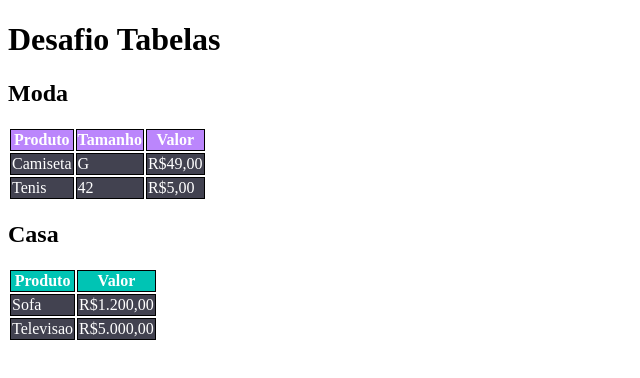
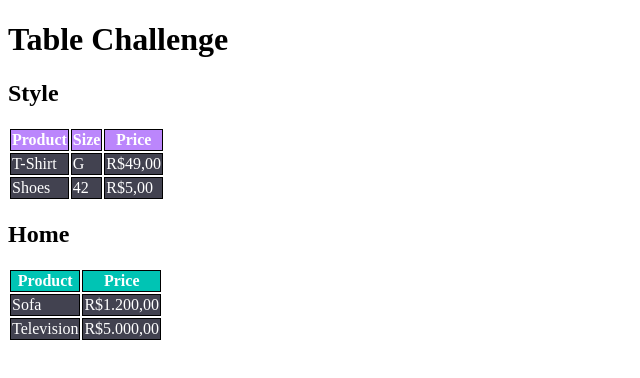
Before and after one commit to andreyvargasf/table-class---new, a plain HTML site: page index.html in a window 1280 px wide. Shown: the whole page, without its empty margins (0-640 px from the left). Drawn offline with Linux system fonts and the light colour scheme.

Commit message:
Added an git ignore archive as test Added a readme archive as test Translated some informations from Portuguese to English at index.html

```diff
--- a/index.html
+++ b/index.html
@@ -4,31 +4,31 @@
 <head>
     <meta charset="UTF-8">
     <meta name="viewport" content="width=device-width, initial-scale=1.0">
-    <title>Desafio Tabelas</title>
+    <title>Table Challenge</title>
     <link rel="stylesheet" href="style.css">
 </head>
 
 <body>
 
-    <h1>Desafio Tabelas</h1>
+    <h1>Table Challenge</h1>
 
-    <h2>Moda</h2>
+    <h2>Style</h2>
     <table class="tabela-1 tabelas">
         <tr>
-            <th>Produto</th>
-            <th>Tamanho</th>
-            <th>Valor</th>
+            <th>Product</th>
+            <th>Size</th>
+            <th>Price</th>
         </tr>
 
         <tr>
-            <td>Camiseta</td>
+            <td>T-Shirt</td>
             <td>G</td>
             <td>R$49,00</td>
 
         </tr>
 
         <tr>
-            <td>Tenis</td>
+            <td>Shoes</td>
             <td>42</td>
             <td>R$5,00</td>
 
@@ -36,18 +36,18 @@
 
     </table>
 
-    <h2>Casa</h2>
+    <h2>Home</h2>
     <table class="tabela-2 tabelas">
         <tr>
-            <th>Produto</th>
-            <th>Valor</th>
+            <th>Product</th>
+            <th>Price</th>
         </tr>
         <tr>
             <td>Sofa</td>
             <td>R$1.200,00</td>
         </tr>
         <tr>
-            <td>Televisao</td>
+            <td>Television</td>
             <td>R$5.000,00</td>
         </tr>
     </table>
```
Also changed, not shown: 2 other files.
